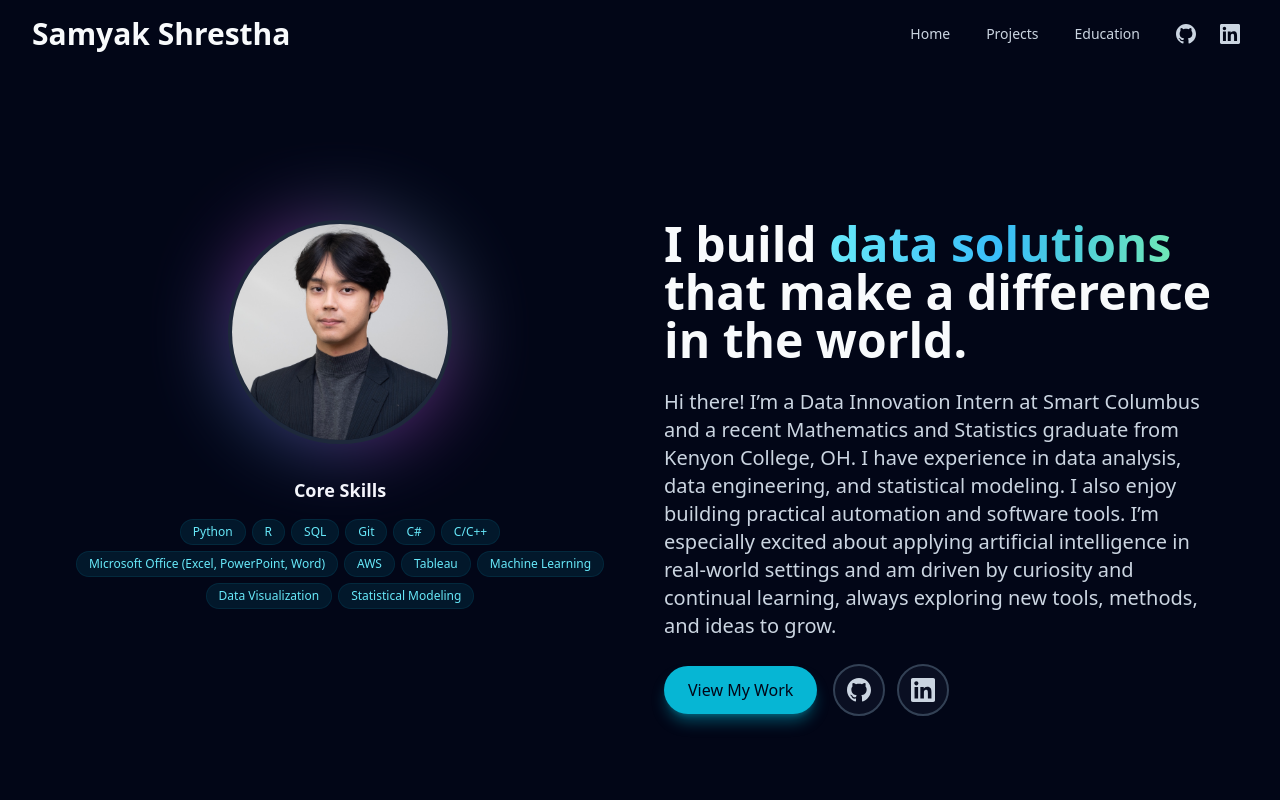
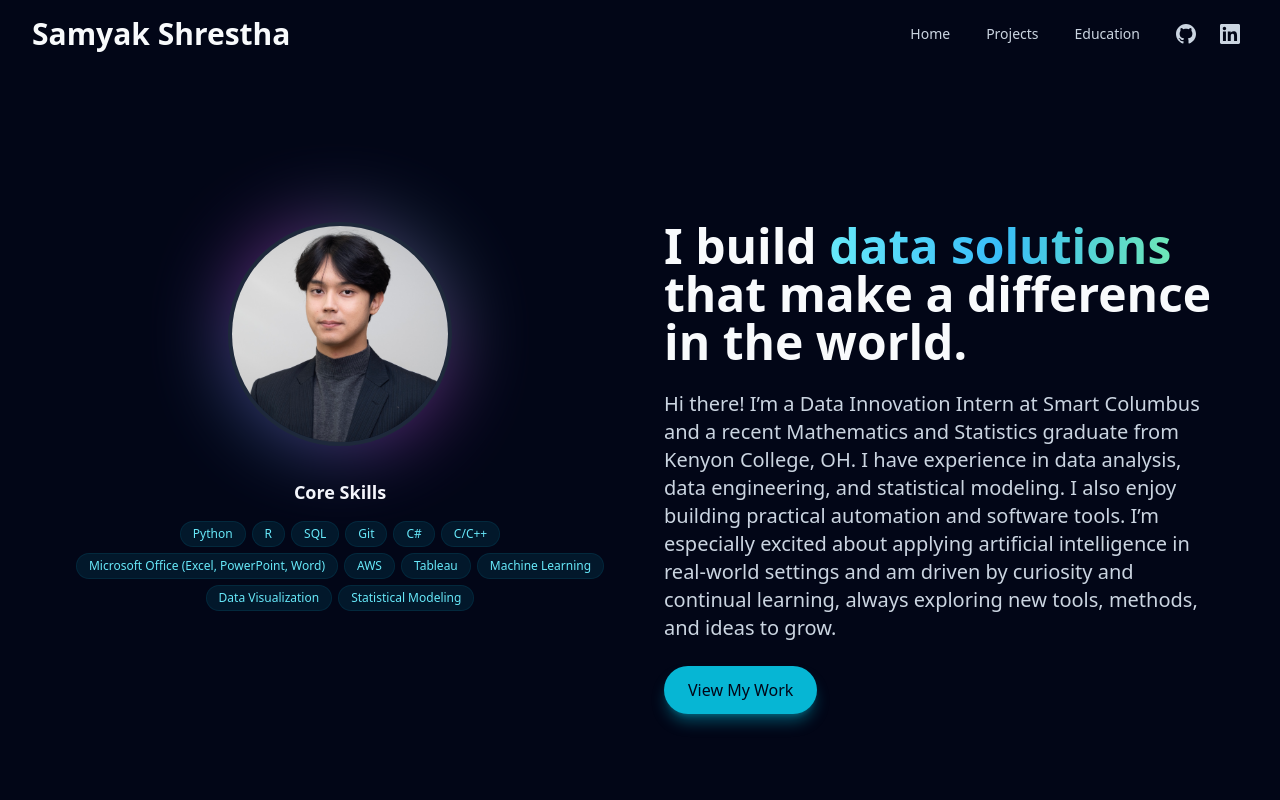
Before and after one commit to samyakshr/samyak-portfolio, a Next.js app: page / in a window 1280 px wide. Shown: the top 800 px of the page. Built offline with nearby package versions, Linux system fonts and the light colour scheme.

Commit message:
Removed Duplicate Icons

```diff
--- a/components/Hero.tsx
+++ b/components/Hero.tsx
@@ -106,7 +106,7 @@
               >
                 View My Work
               </Button>
-              <div className="flex items-center gap-3">
+              {/* <div className="flex items-center gap-3">
                 <a
                   href="https://github.com/samyakshr"
                   target="_blank"
@@ -129,7 +129,7 @@
                     <path d="M20.447 20.452h-3.554v-5.569c0-1.328-.027-3.037-1.852-3.037-1.853 0-2.136 1.445-2.136 2.939v5.667H9.351V9h3.414v1.561h.046c.477-.9 1.637-1.85 3.37-1.85 3.601 0 4.267 2.37 4.267 5.455v6.286zM5.337 7.433c-1.144 0-2.063-.926-2.063-2.065 0-1.138.92-2.063 2.063-2.063 1.14 0 2.064.925 2.064 2.063 0 1.139-.925 2.065-2.064 2.065zm1.782 13.019H3.555V9h3.564v11.452zM22.225 0H1.771C.792 0 0 .774 0 1.729v20.542C0 23.227.792 24 1.771 24h20.451C23.2 24 24 23.227 24 22.271V1.729C24 .774 23.2 0 22.222 0h.003z"/>
                   </svg>
                 </a>
-              </div>
+              </div> */}
             </div>
           </motion.div>
         </div>
```
